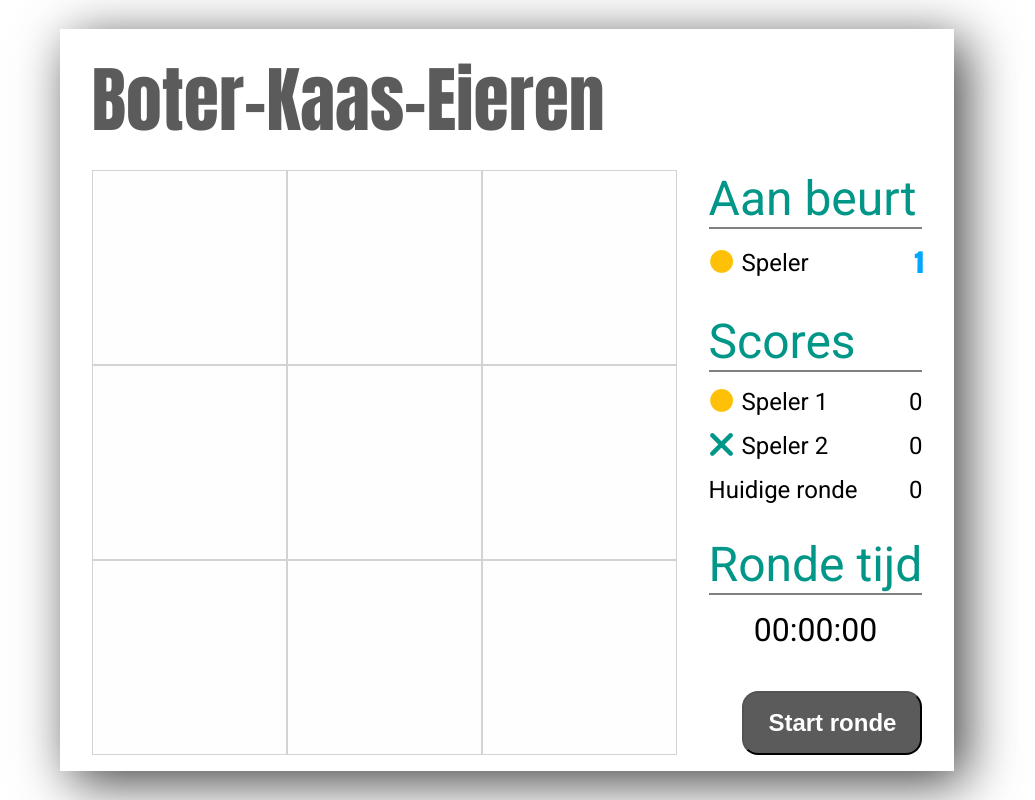
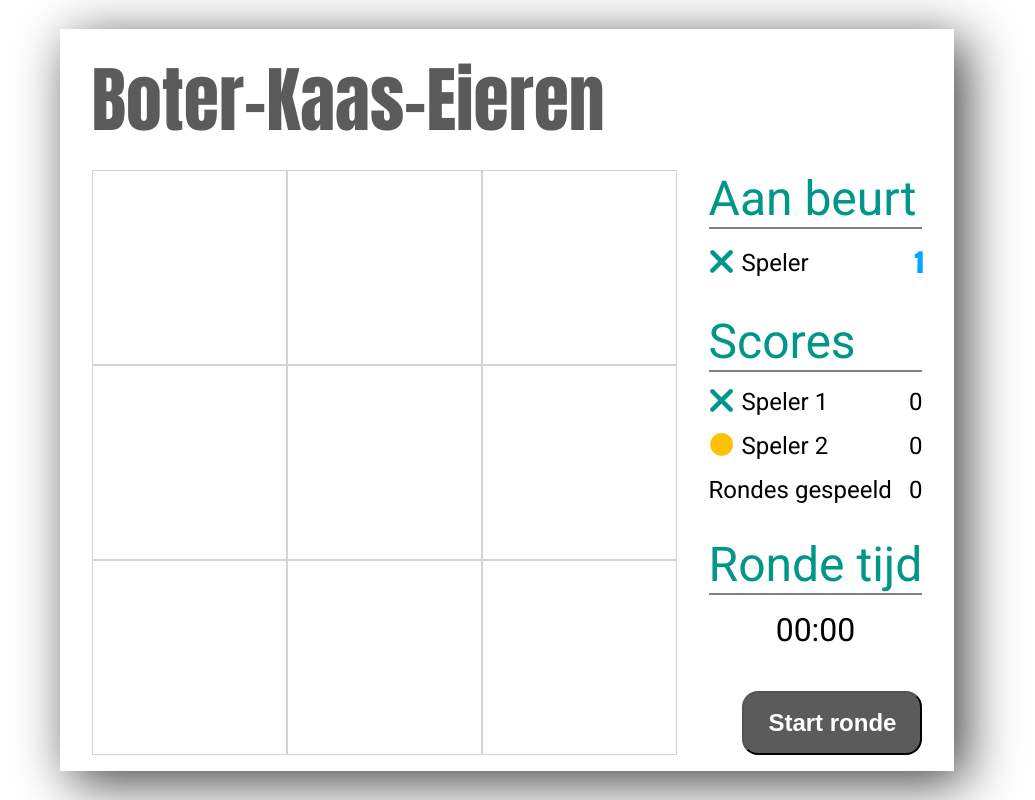
Before and after one commit to johanstr/05-bke, a plain HTML site: page index.html in a window 1280 px wide. Shown: the whole page, without its empty margins (133-1168 px from the left). Drawn offline with Linux system fonts and the light colour scheme.

Commit message:
Finetuning

```diff
--- a/css/style.css
+++ b/css/style.css
@@ -165,7 +165,7 @@ main {
     display: flex;
     flex-direction: column;
     width: 600px;
-    height: 400px;
+    height: 500px;
     background-color: #ffffff;
     color: #000000;
     border-radius: 6px;
--- a/index.html
+++ b/index.html
@@ -62,7 +62,7 @@
                             </header>
                             <div class="info-container">
                                 <div class="info-player">
-                                    <img id="img-turn-player" src="img/circle200x200.png" alt="Speler 1 Symbool" />
+                                    <img id="img-turn-player" src="img/cross200x200.png" alt="Speler 1 Symbool" />
                                     <p>Speler</p>
                                 </div>
                                 <p class="turn-player">1</p>
@@ -76,20 +76,20 @@
                             </header>
                             <div class="info-container">
                                 <div class="info-player">
-                                    <img src="img/circle200x200.png" alt="Speler 1" />
+                                    <img src="img/cross200x200.png" alt="Speler 1" />
                                     <p>Speler 1</p>
                                 </div>
                                 <p id="score-player-one">0</p>
                             </div>
                             <div class="info-container">
                                 <div class="info-player">
-                                    <img src="img/cross200x200.png" alt="Speler 2" />
+                                    <img src="img/circle200x200.png" alt="Speler 2" />
                                     <p>Speler 2</p>
                                 </div>
                                 <p id="score-player-two">0</p>
                             </div>
                             <div class="info-round">
-                                <p>Huidige ronde</p>
+                                <p>Rondes gespeeld</p>
                                 <p>0</p>
                             </div>
                         </div>
@@ -99,13 +99,13 @@
                             <header class="info-header">
                                 Ronde tijd
                             </header>
-                            <p class="round-timer">00:00:00</p>
+                            <p class="round-timer">00:00</p>
                         </div>
                         <!-- EINDE Ronde timer info -->
                     </div>
                     <!-- Button -->
                     <div class="game-button">
-                        <button>Start ronde</button>
+                        <button id="game-button">Start ronde</button>
                     </div>
                     <!-- EINDE Button -->
                 </section>
@@ -115,12 +115,13 @@
         </main>
         <!-- EINDE Pagina Container -->
 
+        <!-- DIALOG VENSTER OM TE TONEN WIE GEWONNEN HEEFT, OF GELIJKSPEL -->
         <div class="dialog-container hide">
             <div class="dialog">
                 <h2></h2>
                 <h3></h3>
                 <img src="" alt="" />
-                <button>Ok</button>
+                <button id="dialog-button">Ok</button>
             </div>
         </div>
 
```
